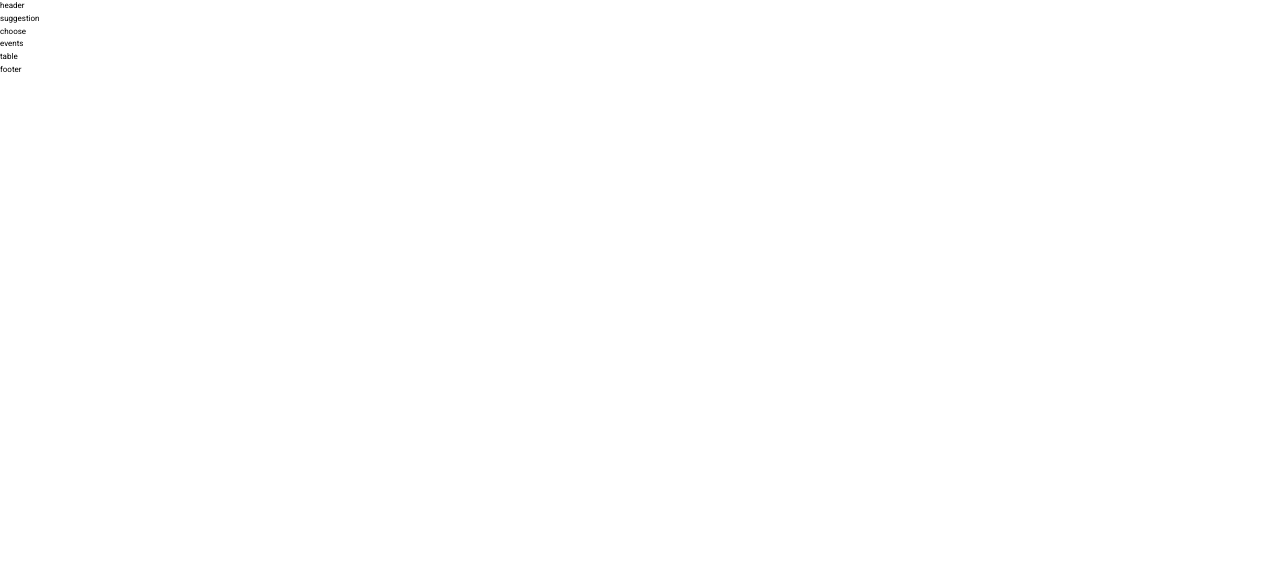
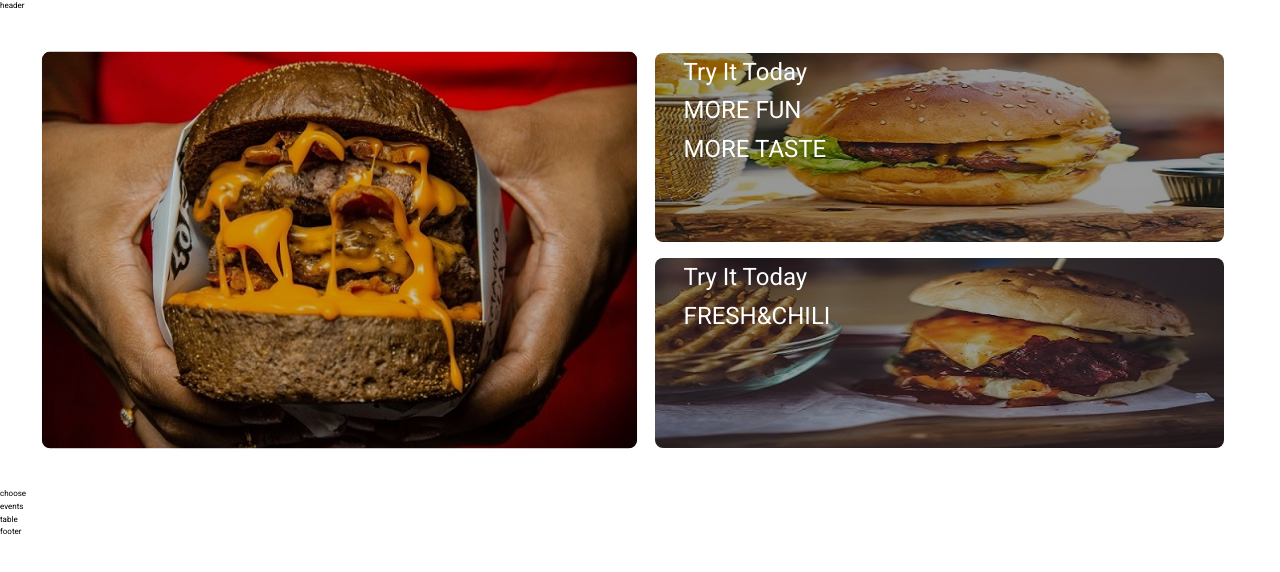
Before and after one commit to khaledrefaat/Css-Templetes, a website built with webpack: page Burger House/app/index.html in a window 1280 px wide. Built offline with nearby package versions, Linux system fonts and the light colour scheme.

Commit message:
section suggestion done

```diff
--- a/Burger House/app/assets/styles/_base.scss
+++ b/Burger House/app/assets/styles/_base.scss
@@ -4,7 +4,8 @@
     --color-primary: #fa983a;
     --color-primary-light: #fcaa5d;
     --color-secondary: #eb2f06;
-    --color-secondary-light: #fa3408;
+	--color-secondary-light: #fa3408;
+	--color-font: #1a0d04;
 
     --color-grey-light-1: #faf9f9;
     --color-grey-light-2: #f4f2f2;
@@ -39,5 +40,8 @@ body {
     font-family: 'Roboto', sans-serif;
 	font-weight: 400;
     line-height: 1.6;
+}
+
+.container {
 	overflow-x: hidden;
 }
--- a/Burger House/app/assets/styles/_component.scss
+++ b/Burger House/app/assets/styles/_component.scss
@@ -0,0 +1,69 @@
+
+
+
+
+
+
+
+
+// Section suggestion
+
+.section-suggestion {
+    display: flex;
+    align-items: center;
+    justify-content: center;
+    overflow-y: hidden;
+
+    &__big--item {
+        margin-right: 4rem;
+    }
+
+    &__small--item {
+        position: relative;
+    }
+
+    &__small--item:not(:first-of-type) {
+        margin-top: 2rem;
+    }
+
+    &__small--item:after {
+        position: absolute;
+        top: 0;
+        left: 5%;
+        color: var(--color-white);
+        font-size: 3rem;
+        max-width: 22rem;
+    }
+
+    &__small--item:not(:last-of-type):after {
+        content: 'Try It Today MORE FUN MORE TASTE';
+     }
+    &__small--item:not(:first-of-type):after {
+         content: 'Try It Today FRESH&CHILI';
+     }
+
+     &__big--photo,
+     &__small--photo {
+         width: 100%;
+         border-radius: 1rem;
+     }
+
+     &__big--photo {
+        filter: brightness(80%);
+        transform: scale(1.05);
+    }
+
+    &__small--photo {
+        filter: brightness(60%);
+    }
+
+}
+
+
+
+
+// Utilites
+
+.wrapper {
+    padding: 5rem 7rem;
+}
--- a/Burger House/app/index.html
+++ b/Burger House/app/index.html
@@ -16,8 +16,20 @@
         <!-- header ends -->
 
         <!-- suggestion starts -->
-        <section class="section-suggestion">
-            suggestion
+        <section class="section-suggestion wrapper">
+            <div class="section-suggestion__big">
+                <figure class="section-suggestion__big--item">
+                    <img src="./assets/images/most-popular-today.jpg" alt="img" class="section-suggestion__big--photo">
+                </figure>
+            </div>
+            <div class="section-suggestion__small">
+                <figure class="section-suggestion__small--item">
+                    <img src="./assets/images/more-taste.jpg" alt="img" class="section-suggestion__small--photo">
+                </figure>
+                <figure class="section-suggestion__small--item">
+                    <img src="./assets/images/fresh&chili.jpg" alt="img" class="section-suggestion__small--photo">
+                </figure>
+            </div>
         </section>
         <!-- suggestion ends -->
 
```
Also changed, not shown: Burger House/app/assets/images/fresh&chili.jpg (added), Burger House/app/assets/images/more-taste.jpg (added), Burger House/app/assets/images/most-popular-today.jpg (added), Burger House/app/assets/styles/_utilites.scss (added).
